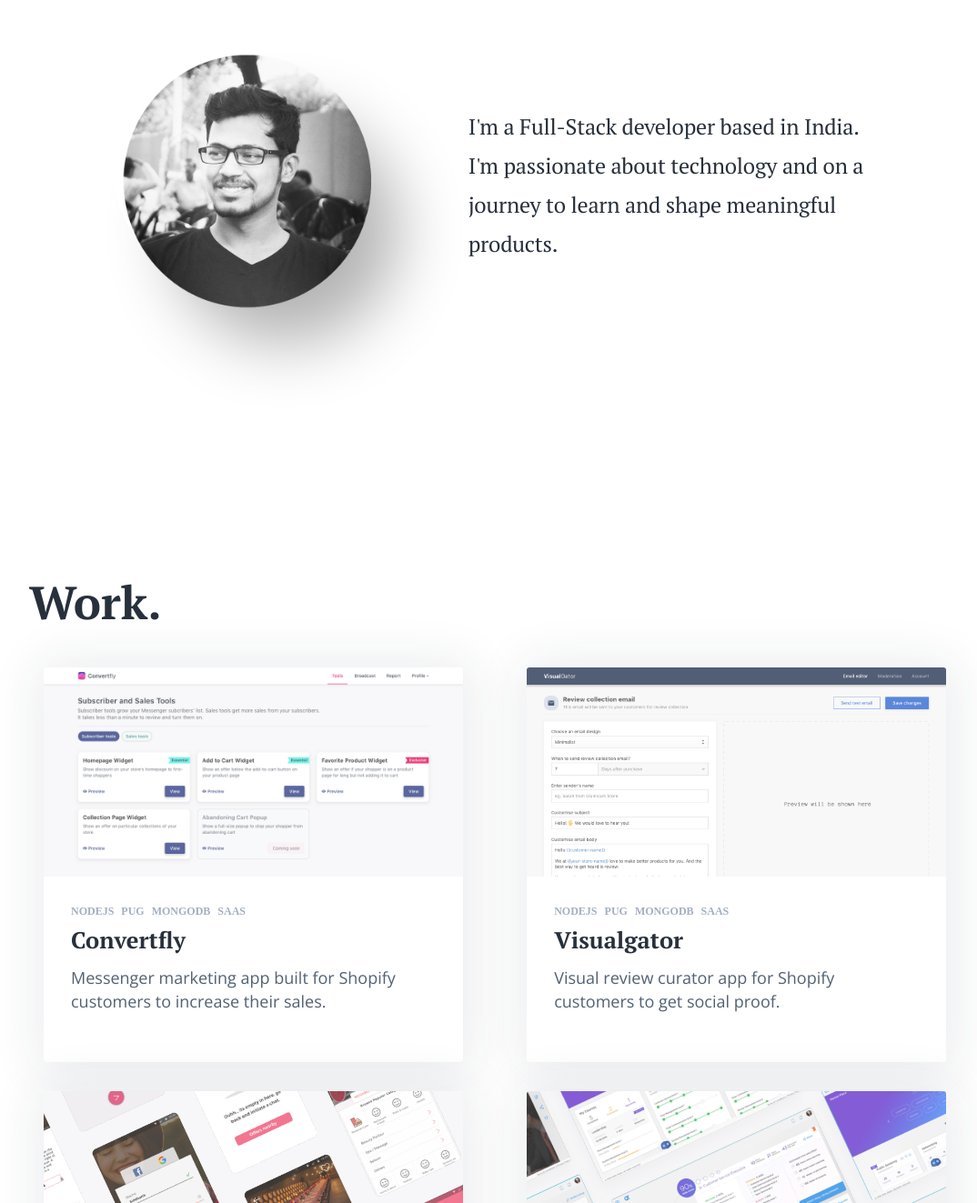
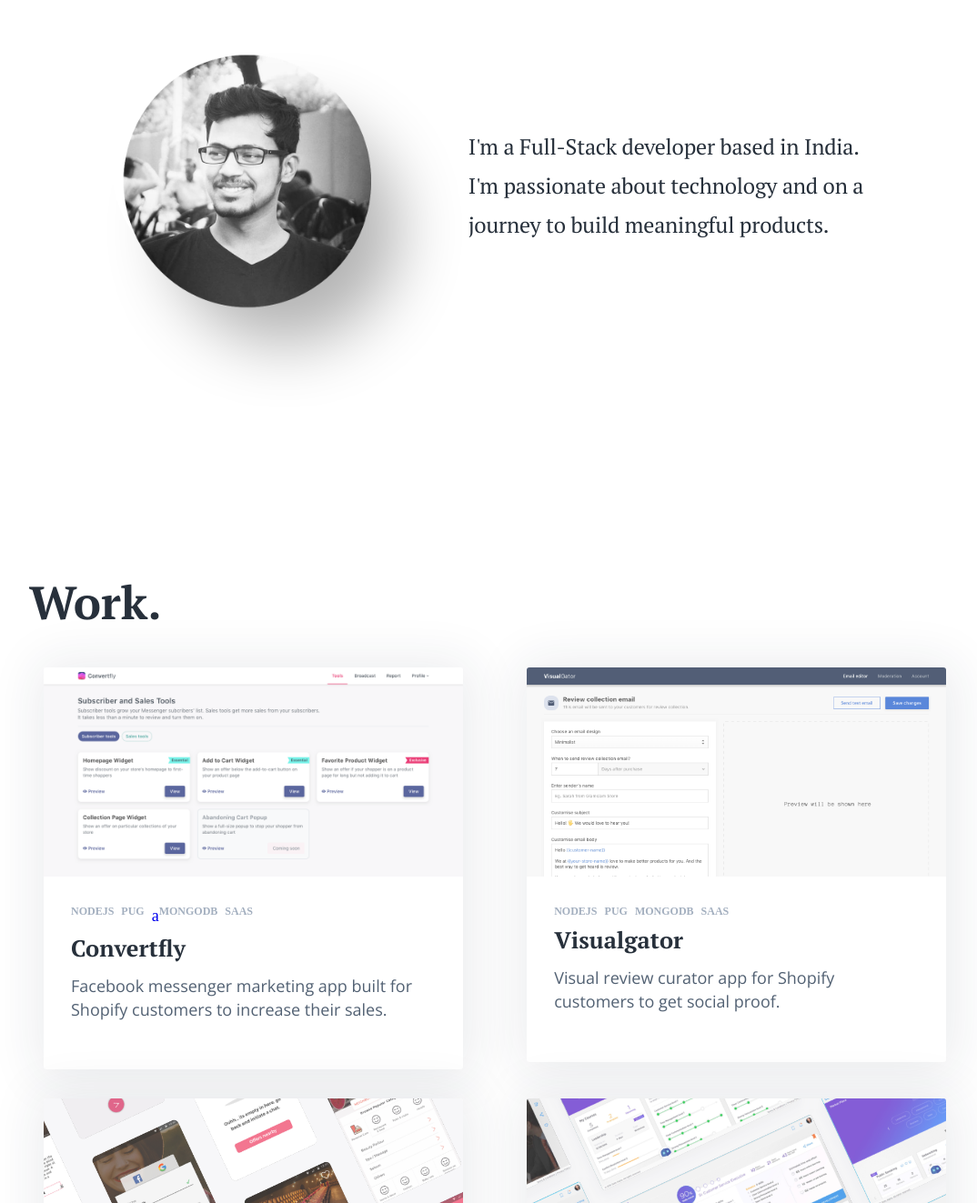
Before and after one commit to ShubhankarDas/profile, an Angular app: page / in a window 1280 px wide. Shown: the part 940-2263 px from the top of the page at 91% size, without its empty margins (96-1170 px from the left). Built offline with nearby package versions, Linux system fonts and the light colour scheme.

Commit message:
content updated

```diff
--- a/src/app/home/home.component.html
+++ b/src/app/home/home.component.html
@@ -9,7 +9,7 @@
   <div class="self-info">
     <div class=info-left>
       <h4 class="desc">
-          I'm a Full-Stack developer based in India. I'm passionate about technology and on a journey to learn and shape meaningful products.
+          I'm a Full-Stack developer based in India. I'm passionate about technology and on a journey to build meaningful products.
         </h4>
     </div>
     <div class=info-right>
@@ -31,7 +31,7 @@
               </div>
               <div class="card-tag">
                 Pug
-              </div>
+              </div>a
               <div class="card-tag">
                 MongoDb
               </div>
@@ -40,7 +40,7 @@
 </div>
             </div>
             <h4>Convertfly</h4>
-            <p>Messenger marketing app built for Shopify customers to increase their sales.</p>
+            <p>Facebook messenger marketing app built for Shopify customers to increase their sales.</p>
           </div>
         </a>
       </div>
```
